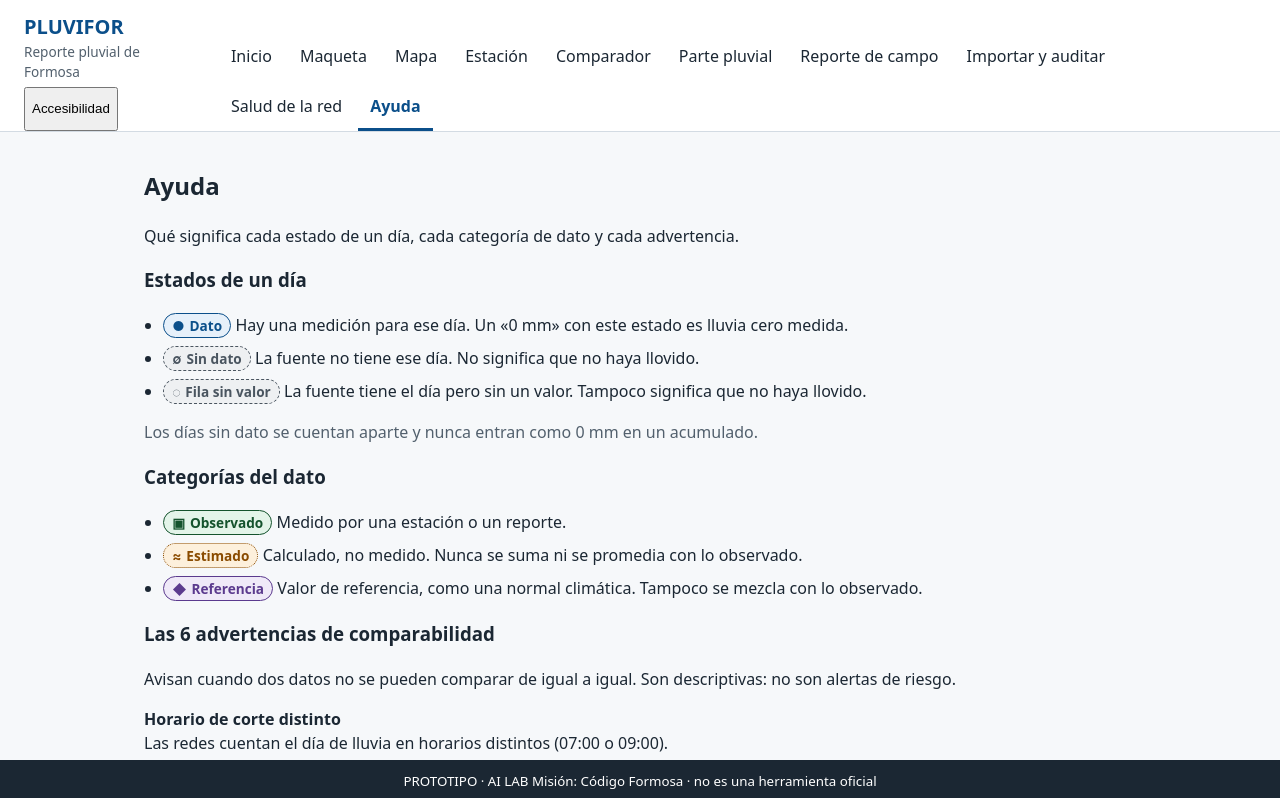
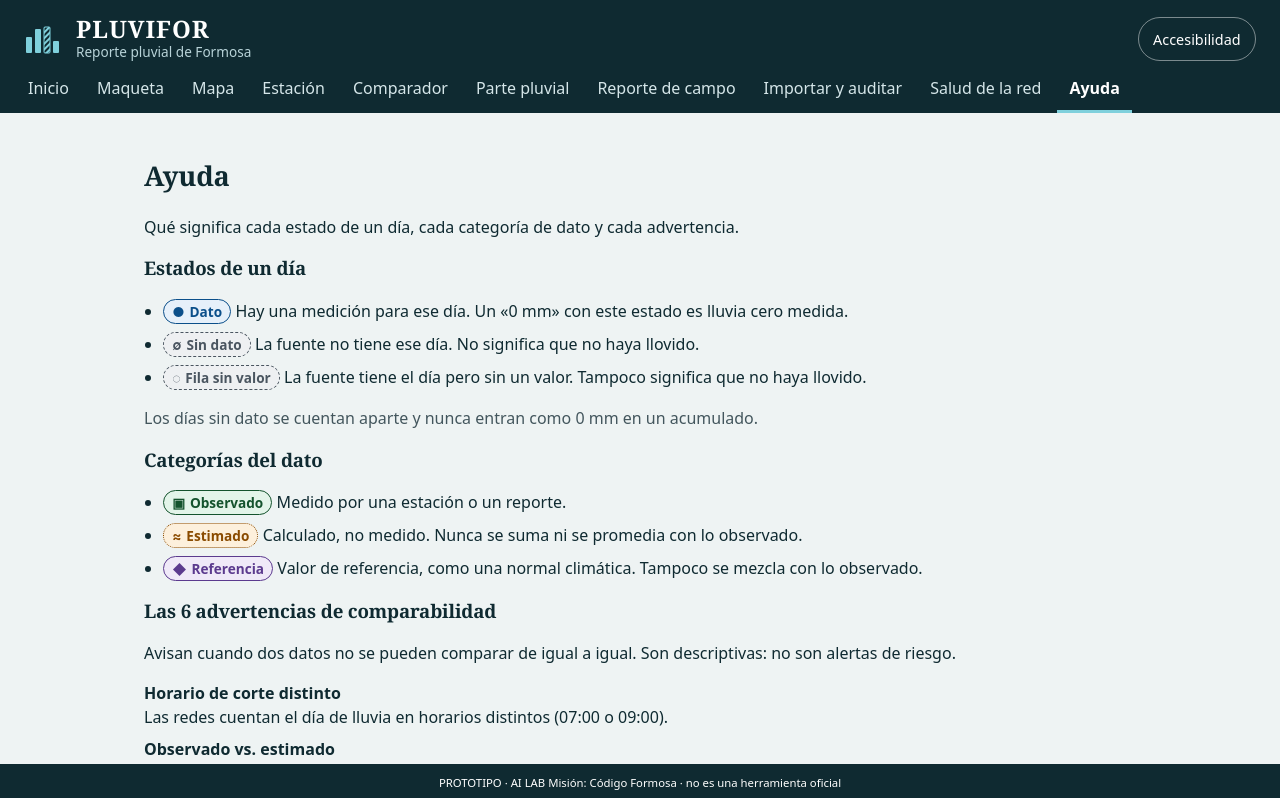
Before and after one commit to tomascenturion895-prog/PLUVIFOR, a React (Vite) app in the folder apps/frontend/: page /ayuda in a window 1280 px wide. Shown: the top 798 px of the page. Built offline with nearby package versions, Linux system fonts and the light colour scheme.

Commit message:
feat: identidad visual, cabecera, inicio y capas plegables del mapa (SCRUM-67)

```diff
--- a/apps/frontend/src/components/Layout.tsx
+++ b/apps/frontend/src/components/Layout.tsx
@@ -1,14 +1,52 @@
 import { NavLink, Outlet } from 'react-router-dom'
 import PanelAccesibilidad from './a11y/PanelAccesibilidad'
 import { LEYENDA_PROTOTIPO, SECCIONES } from '../constants'
+
+/** Barras de lluvia diaria; la del medio va rayada porque un día sin dato no es 0 mm. */
+function MarcaPluvifor() {
+  return (
+    <svg className="marca-logo" viewBox="0 0 40 32" aria-hidden="true" focusable="false">
+      <defs>
+        <pattern
+          id="marca-rayas"
+          width="4"
+          height="4"
+          patternUnits="userSpaceOnUse"
+          patternTransform="rotate(45)"
+        >
+          <rect width="4" height="4" fill="none" />
+          <rect width="2" height="4" fill="currentColor" />
+        </pattern>
+      </defs>
+      <rect x="2" y="14" width="6" height="16" rx="1" fill="currentColor" />
+      <rect x="11" y="6" width="6" height="24" rx="1" fill="currentColor" />
+      <rect
+        x="20"
+        y="4"
+        width="6"
+        height="26"
+        rx="1"
+        fill="url(#marca-rayas)"
+        stroke="currentColor"
+        strokeWidth="1"
+      />
+      <rect x="29" y="18" width="6" height="12" rx="1" fill="currentColor" />
+    </svg>
+  )
+}
 
 export default function Layout() {
   return (
     <>
       <header className="encabezado">
-        <div className="encabezado-marca">
-          <h1>PLUVIFOR</h1>
-          <p>Reporte pluvial de Formosa</p>
+        <div className="encabezado-fila">
+          <div className="encabezado-marca">
+            <MarcaPluvifor />
+            <div>
+              <h1>PLUVIFOR</h1>
+              <p>Reporte pluvial de Formosa</p>
+            </div>
+          </div>
           <PanelAccesibilidad />
         </div>
         <nav aria-label="Secciones">
--- a/apps/frontend/src/main.tsx
+++ b/apps/frontend/src/main.tsx
@@ -2,6 +2,7 @@ import { StrictMode } from 'react'
 import { createRoot } from 'react-dom/client'
 import { BrowserRouter } from 'react-router-dom'
 import './index.css'
+import './theme.css'
 import App from './App.tsx'
 
 createRoot(document.getElementById('root')!).render(
--- a/apps/frontend/src/pages/Home.tsx
+++ b/apps/frontend/src/pages/Home.tsx
@@ -31,6 +31,8 @@ const ACCESOS = [
 export default function Home() {
   return (
     <section>
+      <div className="hero">
+        <div className="hero-texto">
           <h2>¿Cuánto llovió, dónde y en qué período?</h2>
           <p>
             PLUVIFOR responde esa pregunta para la provincia de Formosa y siempre dice{' '}
@@ -41,6 +43,54 @@ export default function Home() {
             Un día sin dato se muestra como «sin dato», nunca como 0 mm: que falte la medición no
             significa que no haya llovido.
           </p>
+        </div>
+        <figure className="hero-figura">
+          <svg
+            viewBox="0 0 280 150"
+            role="img"
+            aria-label="Ilustración: barras de lluvia diaria; los días sin dato se dibujan rayados, no como cero."
+          >
+            <defs>
+              <pattern
+                id="hero-rayas"
+                width="6"
+                height="6"
+                patternUnits="userSpaceOnUse"
+                patternTransform="rotate(45)"
+              >
+                <rect width="3" height="6" fill="currentColor" opacity="0.55" />
+              </pattern>
+            </defs>
+            <line x1="10" y1="130" x2="270" y2="130" stroke="currentColor" strokeWidth="1" />
+            {[28, 64, 18, 92, 0, 0, 0, 44, 76, 30].map((alto, i) =>
+              alto === 0 ? (
+                <rect
+                  key={i}
+                  x={16 + i * 26}
+                  y="20"
+                  width="18"
+                  height="110"
+                  fill="url(#hero-rayas)"
+                  stroke="currentColor"
+                  strokeDasharray="3 3"
+                />
+              ) : (
+                <rect
+                  key={i}
+                  x={16 + i * 26}
+                  y={130 - alto}
+                  width="18"
+                  height={alto}
+                  className="hero-barra"
+                />
+              ),
+            )}
+          </svg>
+          <figcaption>
+            Ilustración, no son datos. Las franjas rayadas son días sin dato: no significan 0 mm.
+          </figcaption>
+        </figure>
+      </div>
       <ul className="accesos" aria-label="Accesos rápidos">
         {ACCESOS.map((a) => (
           <li key={a.ruta}>
--- a/apps/frontend/src/pages/Map.tsx
+++ b/apps/frontend/src/pages/Map.tsx
@@ -499,11 +499,16 @@ export function Mapa() {
         </label>
       </form>
 
-      <PanelCapas
-        activas={capasActivas}
-        totales={totales}
-        alCambiar={(id) => setCapasActivas((actuales) => alternar(actuales, id))}
-      />
+      <details className="capas-plegable">
+        <summary>
+          Capas del mapa: {capasActivas.length} activa{capasActivas.length === 1 ? '' : 's'}
+        </summary>
+        <PanelCapas
+          activas={capasActivas}
+          totales={totales}
+          alCambiar={(id) => setCapasActivas((actuales) => alternar(actuales, id))}
+        />
+      </details>
 
       {!rangoValido && (
         <ErrorEstado
--- /dev/null
+++ b/apps/frontend/src/theme.css
@@ -0,0 +1,398 @@
+/* Identidad visual de PLUVIFOR. Va después de index.css y solo redefine variables y presentación:
+   no cambia ningún dato ni regla. Colores de insignias (observado, referencia, estimado) intactos. */
+:root {
+  --tinta: #0f2a31;
+  --azul: #0d5c6e;
+  --azul-claro: #e1eff1;
+  --texto-suave: #43565d;
+  --borde: #c6d4d7;
+  --papel: #eef3f3;
+  --serif: 'Charter', 'Bitstream Charter', 'Sitka Text', Cambria, Georgia, serif;
+  --radio: 0.6rem;
+  color: var(--tinta);
+  background: var(--papel);
+}
+
+h2,
+h3 {
+  font-family: var(--serif);
+  letter-spacing: -0.01em;
+  line-height: 1.2;
+}
+
+h2 {
+  font-size: 1.7rem;
+}
+
+.contenido {
+  padding: 1.5rem 1rem 3rem;
+}
+
+/* ---- Cabecera ---- */
+.encabezado {
+  padding: 0;
+  background: var(--tinta);
+  border-bottom: 0;
+  color: #fff;
+}
+
+.encabezado-fila {
+  display: flex;
+  align-items: center;
+  justify-content: space-between;
+  gap: 1rem;
+  padding: 0.75rem 1rem 0.25rem;
+}
+
+.encabezado-marca {
+  display: flex;
+  align-items: center;
+  gap: 0.75rem;
+}
+
+.marca-logo {
+  width: 2.5rem;
+  height: 2rem;
+  color: #7fd0dc;
+}
+
+.encabezado-marca h1 {
+  font-family: var(--serif);
+  font-size: 1.5rem;
+  letter-spacing: 0.04em;
+  line-height: 1.1;
+  color: #fff;
+}
+
+.encabezado-marca p {
+  color: #b8d3d8;
+  font-size: 0.85rem;
+}
+
+.encabezado nav {
+  padding: 0 0.5rem;
+}
+
+.encabezado nav ul {
+  margin: 0;
+  scrollbar-width: thin;
+}
+
+.encabezado nav a {
+  color: #d5e6e9;
+  border-bottom-width: 3px;
+}
+
+.encabezado nav a:hover {
+  color: #fff;
+  background: rgb(255 255 255 / 8%);
+}
+
+.encabezado nav a.active {
+  color: #fff;
+  border-bottom-color: #7fd0dc;
+}
+
+.a11y {
+  position: relative;
+  margin: 0;
+}
+
+.a11y-boton {
+  padding: 0 0.9rem;
+  color: #fff;
+  font: inherit;
+  font-size: 0.9rem;
+  background: transparent;
+  border: 1px solid rgb(255 255 255 / 45%);
+  border-radius: 999px;
+  cursor: pointer;
+}
+
+.a11y-boton:hover {
+  background: rgb(255 255 255 / 12%);
+}
+
+.a11y-panel {
+  position: absolute;
+  right: 0;
+  z-index: 1000;
+  width: min(22rem, calc(100vw - 2rem));
+  margin: 0.4rem 0 0;
+  color: var(--tinta);
+  box-shadow: 0 8px 24px rgb(15 42 49 / 25%);
+}
+
+.encabezado :focus-visible {
+  outline-color: #ffd37a;
+}
+
+@media (min-width: 720px) {
+  .encabezado {
+    display: block;
+    padding: 0;
+  }
+
+  .encabezado-fila {
+    padding: 1rem 1.5rem 0.25rem;
+  }
+
+  .encabezado nav {
+    padding: 0 1rem;
+  }
+
+  .encabezado nav ul {
+    flex-wrap: wrap;
+  }
+}
+
+/* ---- Pie ---- */
+.pie {
+  background: var(--tinta);
+  font-size: 0.85rem;
+}
+
+/* ---- Inicio ---- */
+.hero {
+  display: grid;
+  gap: 1.5rem;
+  align-items: center;
+  margin-bottom: 1.5rem;
+  padding: 1.5rem;
+  background: #fff;
+  border: 1px solid var(--borde);
+  border-left: 6px solid var(--azul);
+  border-radius: var(--radio);
+}
+
+.hero h2 {
+  margin-top: 0;
+  font-size: clamp(1.7rem, 5vw, 2.6rem);
+}
+
+.hero-texto p {
+  max-width: 38rem;
+  font-size: 1.05rem;
+}
+
+.hero-figura {
+  margin: 0;
+  color: var(--azul);
+}
+
+.hero-figura svg {
+  display: block;
+  width: 100%;
+  height: auto;
+}
+
+.hero-barra {
+  fill: currentColor;
+}
+
+.hero-figura figcaption {
+  margin-top: 0.4rem;
+  color: var(--texto-suave);
+  font-size: 0.85rem;
+}
+
+@media (min-width: 860px) {
+  .hero {
+    grid-template-columns: 1.3fr 1fr;
+    padding: 2rem;
+  }
+}
+
+.accesos li {
+  display: contents;
+}
+
+.accesos {
+  gap: 0.75rem;
+}
+
+.accesos li {
+  display: block;
+  padding: 1rem 1.1rem;
+  background: #fff;
+  border: 1px solid var(--borde);
+  border-radius: var(--radio);
+  transition: border-color 0.15s;
+}
+
+.accesos li:hover {
+  border-color: var(--azul);
+}
+
+.accesos a {
+  display: inline;
+  padding: 0;
+  background: none;
+  font-family: var(--serif);
+  font-size: 1.2rem;
+  text-decoration: underline;
+  text-underline-offset: 0.2em;
+}
+
+.accesos .nota {
+  display: block;
+  margin-top: 0.25rem;
+}
+
+@media (min-width: 720px) {
+  .accesos {
+    grid-template-columns: repeat(3, 1fr);
+  }
+}
+
+/* ---- Controles y tarjetas ---- */
+.filtros select,
+.filtros input,
+.mapa-controles input,
+.mapa-controles select {
+  background: #fff;
+  border: 1px solid #8fa3a8;
+  border-radius: 0.4rem;
+}
+
+button {
+  font: inherit;
+}
+
+.acciones button,
+.estado-error button {
+  padding: 0 1.1rem;
+  color: #fff;
+  background: var(--azul);
+  border: 0;
+  border-radius: 0.4rem;
+  cursor: pointer;
+}
+
+.acciones button:hover:not(:disabled) {
+  background: #0a4857;
+}
+
+.resumen div {
+  border-radius: var(--radio);
+  border-top: 3px solid var(--azul);
+}
+
+.resumen dd {
+  font-family: var(--serif);
+  font-size: 1.5rem;
+}
+
+.estados-capas,
+.capas {
+  padding: 0.75rem 1rem;
+  background: #fff;
+  border: 1px solid var(--borde);
+  border-radius: var(--radio);
+}
+
+.capas legend {
+  padding: 0 0.4rem;
+  font-family: var(--serif);
+  font-size: 1.1rem;
+  font-weight: 700;
+}
+
+.capas ul {
+  display: grid;
+  gap: 0.5rem 1.5rem;
+  padding: 0;
+  list-style: none;
+}
+
+.capas .nota {
+  margin: 0.2rem 0 0.4rem;
+  font-size: 0.85rem;
+}
+
+@media (min-width: 900px) {
+  .capas ul {
+    grid-template-columns: repeat(2, 1fr);
+  }
+}
+
+.mapa-contenedor,
+.parte-texto,
+.estaciones-lista,
+.grafico-detalle {
+  border-radius: var(--radio);
+}
+
+.mapa-contenedor {
+  box-shadow: 0 2px 10px rgb(15 42 49 / 10%);
+}
+
+/* ---- Alto contraste: el tema no puede pisar el modo accesible ---- */
+html[data-contraste='alto'] {
+  --tinta: #000;
+  --papel: #fff;
+}
+
+html[data-contraste='alto'] .encabezado {
+  background: #000;
+  border-bottom: 3px solid #fff;
+}
+
+html[data-contraste='alto'] .hero {
+  border-left-color: #000;
+}
+
+html[data-contraste='alto'] .a11y-panel {
+  border-width: 3px;
+}
+
+/* ---- Mapa: el mapa se ve sin bajar; las capas se abren a pedido ---- */
+.capas-plegable {
+  margin-bottom: 1rem;
+}
+
+.capas-plegable > summary {
+  display: flex;
+  align-items: center;
+  min-height: 44px;
+  padding: 0 1rem;
+  font-weight: 600;
+  background: #fff;
+  border: 1px solid var(--borde);
+  border-radius: var(--radio);
+  cursor: pointer;
+}
+
+.capas-plegable[open] > summary {
+  margin-bottom: 0.5rem;
+}
+
+.pie {
+  z-index: 1100;
+}
+
+@media (max-width: 719px) {
+  .hero-figura svg {
+    max-height: 7rem;
+  }
+
+  .hero {
+    padding: 1rem;
+  }
+}
+
+/* Casillas de la lista de estaciones (Parte): el estilo de los campos de texto las agrandaba. */
+.filtros .opcion {
+  display: flex;
+  align-items: center;
+  gap: 0.6rem;
+  font-weight: 400;
+}
+
+.filtros .opcion input {
+  flex: none;
+  width: 1.25rem;
+  min-height: 0;
+  height: 1.25rem;
+  padding: 0;
+}
```
Lines whose indentation alone changed are shown as unchanged.
